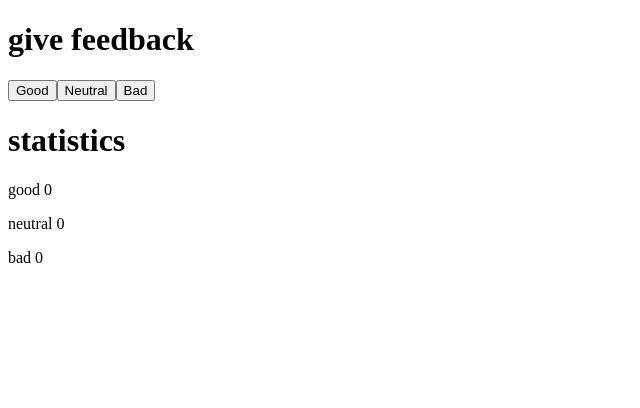
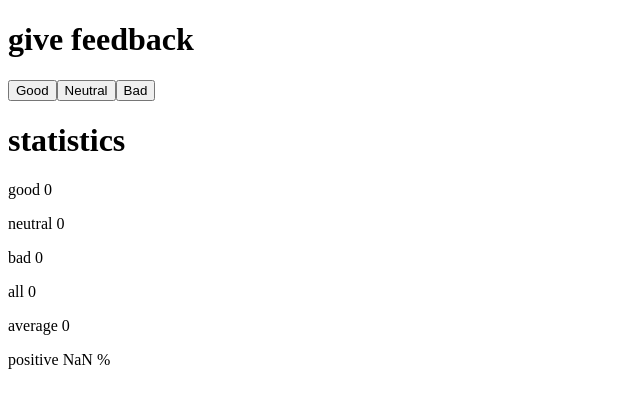
Before and after one commit to jstark523/FullStack0Course, a React (Create React App) app in the folder part1/unicafe/: page / in a window 1280 px wide. Shown: the top 408 px of the page, without its empty margins (0-640 px from the left). Built offline with nearby package versions, Linux system fonts and the light colour scheme.

Commit message:
Exercise 1.7

```diff
--- a/part1/unicafe/src/App.js
+++ b/part1/unicafe/src/App.js
@@ -14,6 +14,9 @@
       <p>good {good}</p>
       <p>neutral {neutral}</p>
       <p>bad {bad}</p>
+      <p>all {bad + good + neutral}</p>
+      <p>average {(bad + good + neutral)/3}</p>
+      <p>positive {good/(neutral + bad + good)} %</p>
     </div>
   )
 }
```
